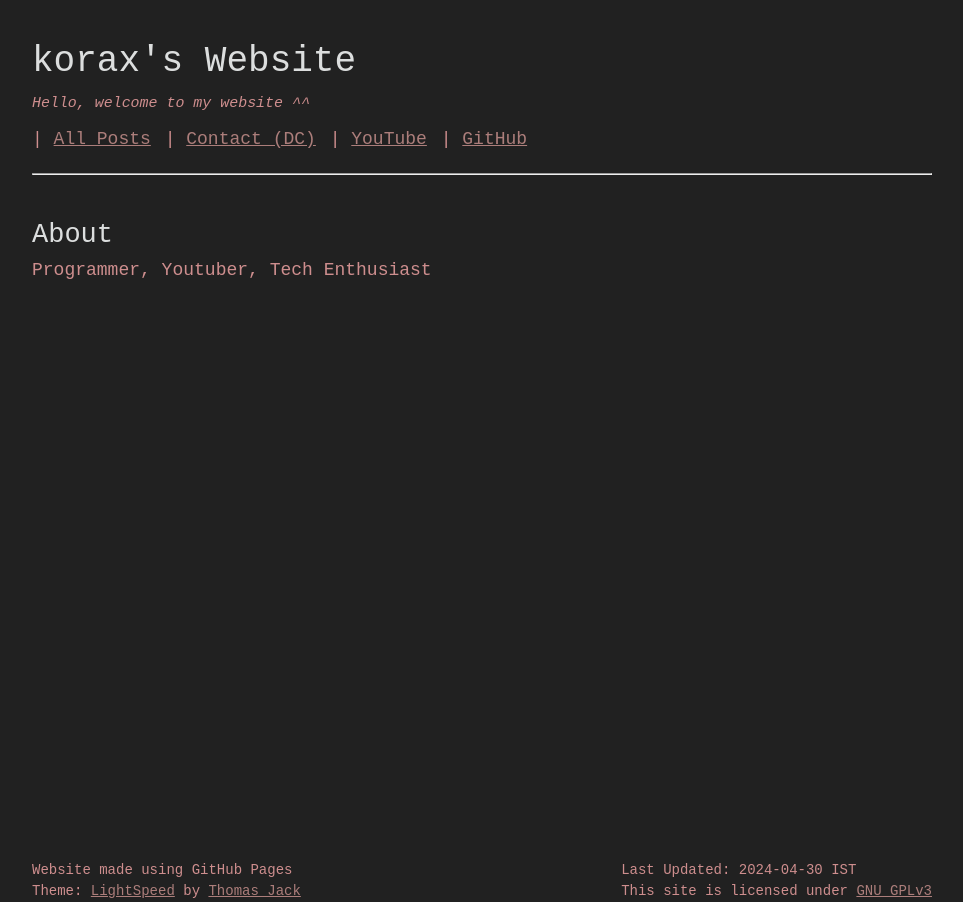
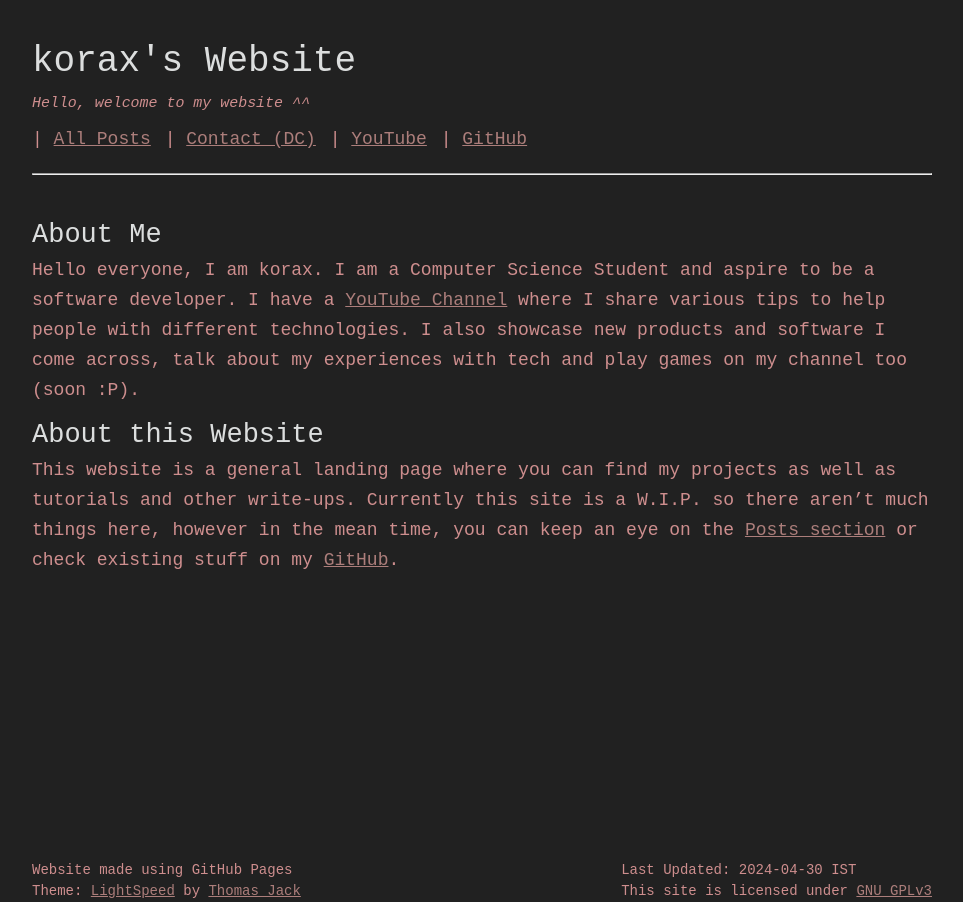
Before and after one commit to koraxial/koraxial.github.io, a Jekyll site: the page built from index.md, in a window 1280 px wide. Shown: the whole page, without its empty margins (158-1121 px from the left). Built offline with Jekyll 4.4.1, drawn with Linux system fonts in a browser that asks for light colours.

Commit message:
Update index.md

```diff
--- a/index.md
+++ b/index.md
@@ -1,7 +1,10 @@
 ---
 layout: default
-title: korax's Website | Home
+title: Home
 ---
 
-## About
-Programmer, Youtuber, Tech Enthusiast
+## About Me
+Hello everyone, I am korax. I am a Computer Science Student and aspire to be a software developer. I have a <a href="https://www.youtube.com/@_korax_">YouTube Channel</a> where I share various tips to help people with different technologies. I also showcase new products and software I come across, talk about my experiences with tech and play games on my channel too (soon :P).
+
+## About this Website
+This website is a general landing page where you can find my projects as well as tutorials and other write-ups. Currently this site is a W.I.P. so there aren't much things here, however in the mean time, you can keep an eye on the <a href="/posts/index.html">Posts section</a> or check existing stuff on my <a href="https://github.com/koraxial">GitHub</a>.
```
